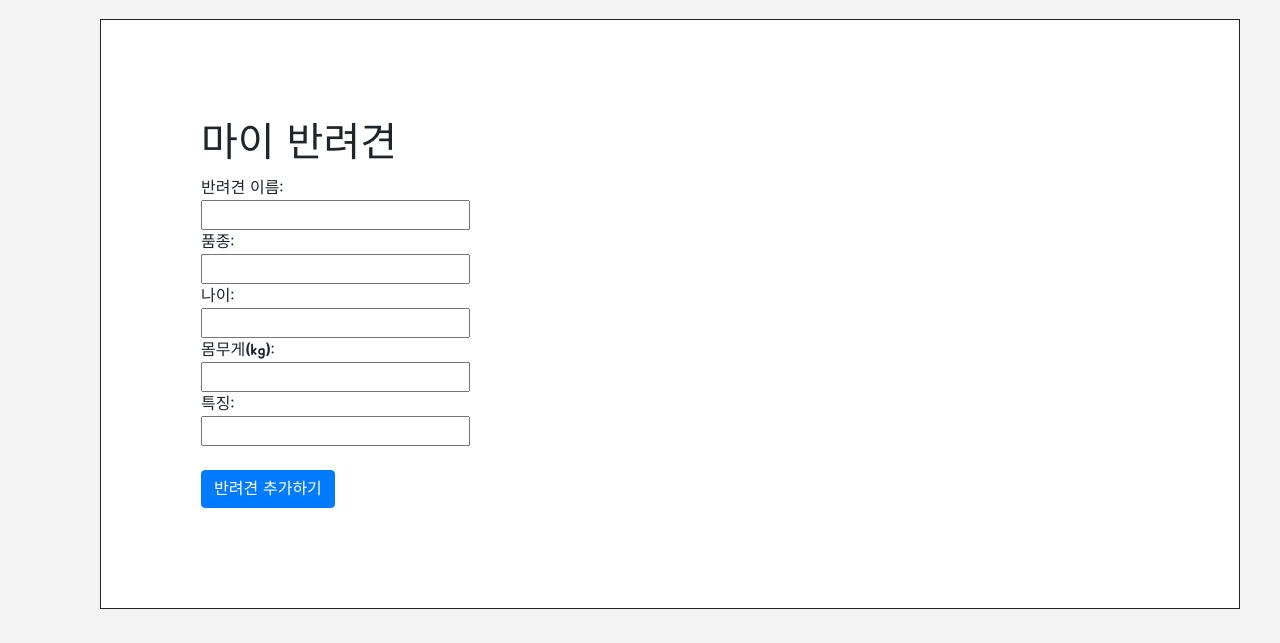
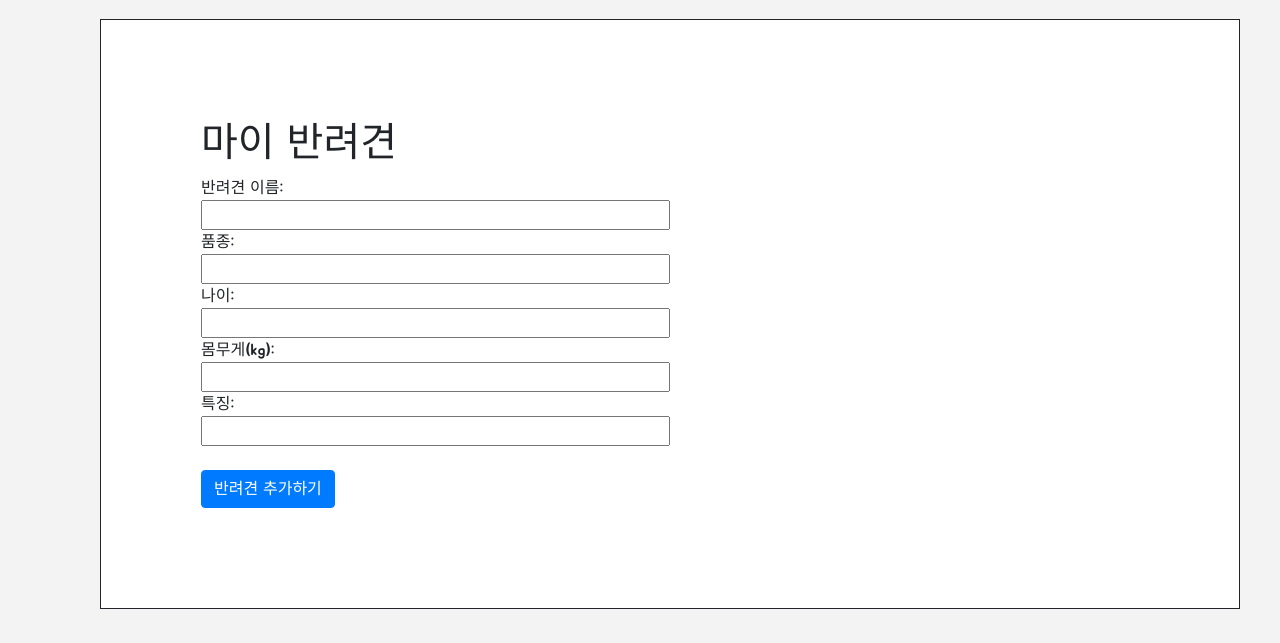
Before and after one commit to hwangwoojin/doghotel, a Django app: page /mypage/mydog/add in a window 1280 px wide. Shown: the part 157-800 px from the top of the page. Run offline with Django 3.2, Linux system fonts and the light colour scheme; some libraries are stand-ins or nearby versions.

Commit message:
set width 50%-100% for mypage

```diff
--- a/mypage/templates/mypage/mydog.html
+++ b/mypage/templates/mypage/mydog.html
@@ -5,7 +5,7 @@
 <h1>마이 반려견</h1>
 
 {% for dog in doginfo.all %}
-    <div class="card" style="width: 18rem;">
+    <div class="card" style="width:100%">
         <div class="card-body">
             <h5 class="card-title">{{dog.name}}</h5>
             <h6 class="card-subtitle mb-2 text-muted">{{dog.breed}}</h6>
--- a/mypage/templates/mypage/mydogAdd.html
+++ b/mypage/templates/mypage/mydogAdd.html
@@ -10,23 +10,23 @@
 
     반려견 이름:
     <br>
-    <input name="name" type="text" value="">
+    <input name="name" type="text" value="" style="width:50%">
     <br>
     품종:
     <br>
-    <input name="breed" type="text" value="">
+    <input name="breed" type="text" value="" style="width:50%">
     <br>
     나이:
     <br>
-    <input name="age" type="text" value="">
+    <input name="age" type="text" value="" style="width:50%">
     <br>
     몸무게(kg):
     <br>
-    <input name="weight" type="text" value="">
+    <input name="weight" type="text" value="" style="width:50%">
     <br>
     특징:
     <br>
-    <input name="feature" type="text" value="">
+    <input name="feature" type="text" value="" style="width:50%">
     <br>
     <br>
 
--- a/mypage/templates/mypage/mypage.html
+++ b/mypage/templates/mypage/mypage.html
@@ -10,15 +10,15 @@
 
     이름:
     <br>
-    <input name="name" type="text" value="{{userinfo.name}}">
+    <input name="name" type="text" value="{{userinfo.name}}" style="width:50%">
     <br>
     이메일:
     <br>
-    <input name="email" type="text" value="{{userinfo.email}}">
+    <input name="email" type="text" value="{{userinfo.email}}" style="width:50%">
     <br>
     휴대폰번호:
     <br>
-    <input name="phone" type="text" value="{{userinfo.phone}}">
+    <input name="phone" type="text" value="{{userinfo.phone}}" style="width:50%">
     <br>
     <br>
     <input class="btn btn-primary" type="submit" value="수정하기">
```
